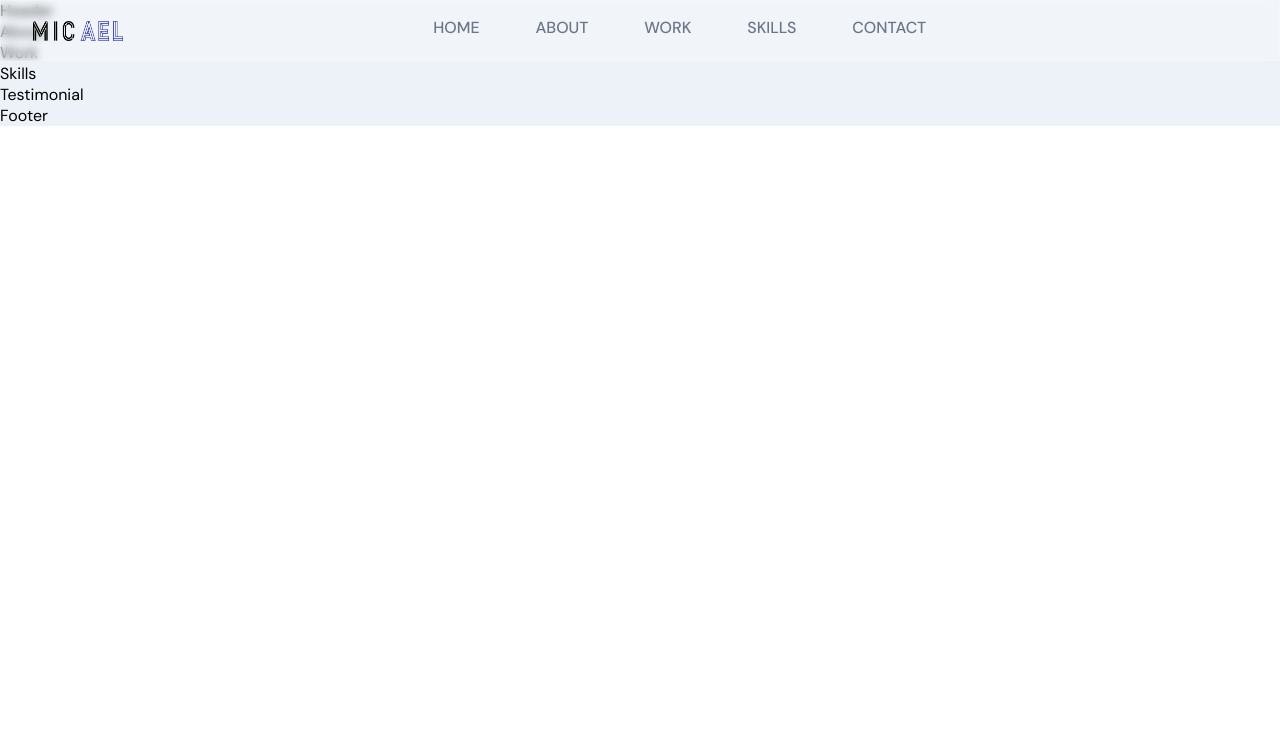
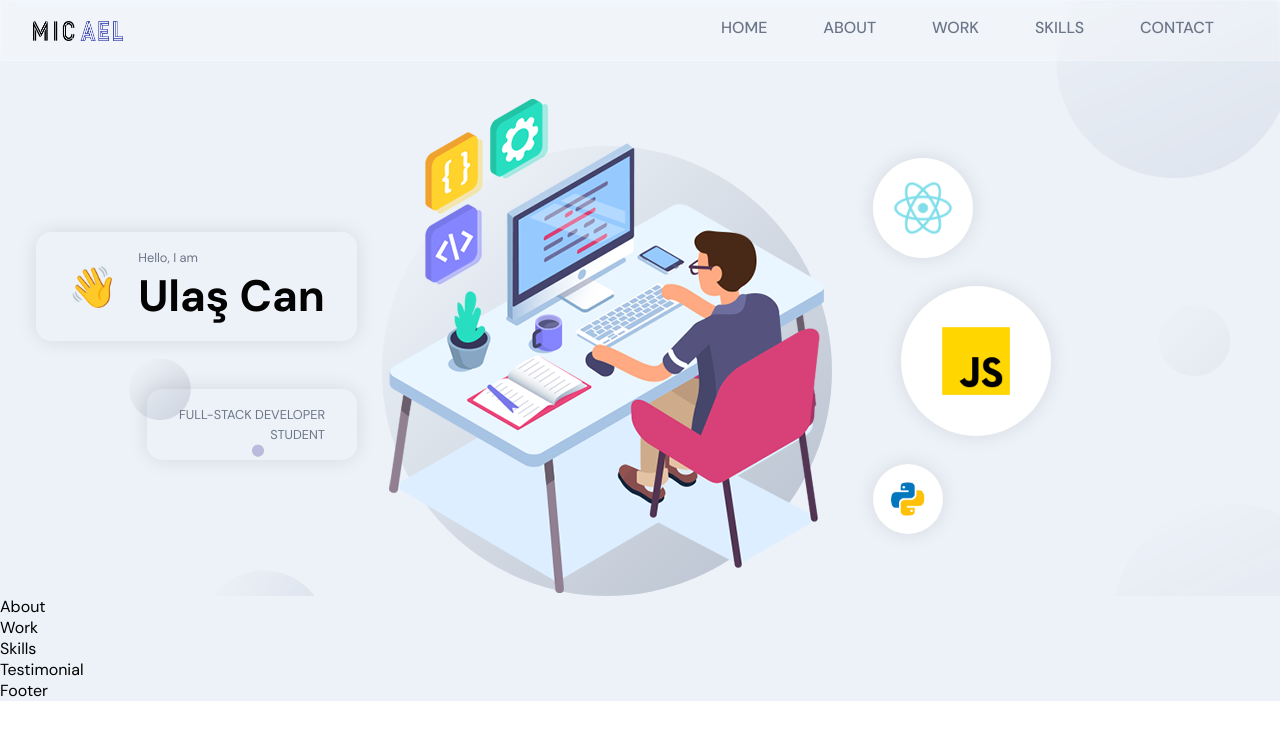
Before and after one commit to ulascan54/my-portfolio, a React (Create React App) app in the folder frontend/: page / in a window 1280 px wide. Shown: the top 740 px of the page. Built offline with nearby package versions, Linux system fonts and the light colour scheme.

Commit message:
complate header

```diff
--- a/frontend/src/componenets/Navbar/Navbar.jsx
+++ b/frontend/src/componenets/Navbar/Navbar.jsx
@@ -13,7 +13,8 @@
     setToggle((prevState) => !prevState);
   };
   return (
-    <na className="app__navbar">
+    <nav className="app__navbar">
+      <div className='app__navbar-container'>
         <div className='app__navbar-logo'>
           <img src={images.logo} alt="logo" />
         </div>
@@ -53,7 +54,8 @@
                 )
               }
           </div>
-    </na>
+      </div>
+    </nav>
   )
 }
 
--- a/frontend/src/componenets/Navbar/Navbar.scss
+++ b/frontend/src/componenets/Navbar/Navbar.scss
@@ -1,15 +1,19 @@
 .app__navbar{
     width: 100%;
-    display: flex;
-    justify-content: space-between;
-    align-items: center;
-    padding: 1rem 2rem;
     background-color: rgba(255,255,255,0.25);
     backdrop-filter: blur(4px);
     -webkit-backdrop-filter: blur(4px);
     border: 1px solid rgba(255,255,255,0.18);
     position: fixed;
     z-index: 2;
+}
+.app__navbar-container{
+    max-width: 1400px;
+    display: flex;
+    justify-content: space-between;
+    align-items: center;
+    padding: 1rem 2rem;
+    margin: 0 auto;
 }
 
 .app__navbar-logo{
@@ -29,7 +33,7 @@
 .app__navbar-links{
     flex: 1;
     display: flex;
-    justify-content: center;
+    justify-content: end;
     align-items: center;
     list-style: none;
 
--- a/frontend/src/constants/images.js
+++ b/frontend/src/constants/images.js
@@ -23,7 +23,7 @@
 import about03 from '../assets/about03.png';
 import about04 from '../assets/about04.png';
 
-import profile from '../assets/profile.png';
+import profile from '../assets/profile.webp';
 import circle from '../assets/circle.svg';
 import logo from '../assets/logo.png';
 
--- a/frontend/src/container/Header/Header.jsx
+++ b/frontend/src/container/Header/Header.jsx
@@ -1,9 +1,68 @@
 import React from 'react'
+import { motion } from "framer-motion";
+import { images } from "../../constants";
 import './Header.scss'
 
 const Header = () => {
+  const scaleVariants={
+    whileInView:{
+      scale:[0,1],
+      opacity:[0,1],
+      transition:{
+        duration:1,
+        ease:'easeInOut'
+      }
+    }
+  }
   return (
-    <div>Header</div>
+    <div  id='home' className='app__header app__flex'>
+      <motion.div
+      whileInView={{x:[-100,0],opacity:[0,1]}}
+      transition={{duration:0.5}}
+      className="app__header-info"
+      >
+        <div className="app__header-badge">
+          <div className='badge-cmp app__flex'>
+            <span>👋</span>
+            <div style={{marginLeft:20}}>
+              <p className='p-text'>Hello, I am</p>
+              <h1 className='head-text'>Ulaş Can</h1>
+            </div>
+            </div>
+            <div className='tag-cmp app__flex'>
+              <p className='p-text'>
+                Full-Stack Developer
+              </p>
+              <p className='p-text'>
+                Student
+              </p>
+          </div>
+        </div>
+      </motion.div>
+      <motion.div
+       whileInView={{opacity:[0,1]}}
+       transition={{duration:0.5, delayChildren:0.5}}
+       className="app__header-img">
+        <img src={images.profile} alt="profile_bg" />
+        <motion.img
+       whileInView={{scale:[0,1]}}
+       transition={{duration:1, ease:'easeInOut'}}
+        src={images.circle}
+        alt="profile_circle"
+        className="overlay_circle" />
+       </motion.div>
+      <motion.div
+      variants={scaleVariants}
+      whileInView={scaleVariants.whileInView}
+      className="app__header-circles"
+      >
+        {[images.react,images.javascript,images.python].map((circle,index)=>(
+          <div className='circle-cmp app__flex' key={`circle-${index}`}>
+            <img src={circle} alt="circle" />
+          </div>
+        ))}
+      </motion.div>
+    </div>
   )
 }
 
--- a/frontend/src/container/Header/Header.scss
+++ b/frontend/src/container/Header/Header.scss
@@ -0,0 +1,172 @@
+#home{
+    position: relative;
+    background: url('../../assets/bgIMG.png');
+    background-size: cover;
+    background-repeat: repeat;
+    background-position: center;
+
+    .app__wrapper{
+        padding: 0;
+        .copyright{
+            display: none;
+        }
+    }
+}
+
+.app__header{
+    flex:1;
+    width: 100%;
+    height: 100%;
+    flex-direction: row;
+
+    padding: 6rem 2rem 0;
+
+    @media screen and (min-width:2000px) {
+        padding-top:8rem;
+    }
+
+    @media screen and (max-width:1200px) {
+        flex-direction: column;
+    }
+
+    @media screen and (max-width:450px) {
+        padding-top:6rem 1rem 2rem;
+    }
+}
+
+.app__header-info{
+    flex:0.65;
+    display: flex;
+    flex-direction: column;
+    justify-content: flex-start;
+    align-items: flex-start;
+    height: 100%;
+
+    @media screen and (max-width:2000px) {
+        width: 100%;
+        margin-right: 0rem;
+    }
+}
+
+.app__header-badge{
+    width: 100%;
+    display: flex;
+    justify-content: flex-end;
+    align-items: flex-end;
+    flex-direction: column;
+
+    .badge-cmp, .tag-cmp{
+        padding: 1rem 2rem;
+        border:var(--white-color) ;
+        border-radius: 15px;
+        flex-direction: row;
+        width: auto;
+        box-shadow:0 0 20px rgba(0,0,0,0.1);
+    }
+    .tag-cmp{
+        flex-direction: column;
+        margin-top: 3rem;
+        p{
+            width: 100%;
+            text-transform: uppercase;
+            text-align: right;
+        }
+    }
+    span{
+        font-size: 2.5rem;
+        @media screen and (min-width:2000px) {
+            font-size: 5rem;
+        }
+    }
+
+    @media screen and (max-width:1200px) {
+        justify-content: flex-start;
+        align-items: flex-start;
+    }
+}
+
+.app__header-circles{
+    flex:0.75;
+    display: flex;
+    flex-direction: column;
+    justify-content: space-evenly;
+    align-items: flex-start;
+    height: 100%;
+    margin-left: 1rem;
+    div{
+        width: 100px;
+        height: 100px;
+        border-radius: 50%;
+        background: var(--white-color);
+        box-shadow:0 0 20px rgba(0,0,0,0.1);
+        img{
+            width: 60%;
+            height: 60%;
+        }
+    }
+    div:nth-child(1){
+        width: 100px;
+        height: 100px;
+    }
+    div:nth-child(2){
+        width: 150px;
+        height: 150px;
+        margin: 1.75rem;
+    }
+    div:nth-child(3){
+        width: 70px;
+        height: 70px;
+    }
+
+    @media screen and (min-width:2000px) {
+        div:nth-child(1){
+            width: 400px;
+            height: 400px;
+        }
+        div:nth-child(2){
+            width: 170px;
+            height: 170px;
+        }
+        div:nth-child(3){
+            width: 200px;
+            height: 200px;
+        }
+    }
+    @media screen and (max-width:1200px) {
+        width: 100%;
+        flex-direction: row;
+        flex-wrap: wrap;
+        margin-left: 0;
+        div{
+            margin:1rem;
+        }
+    }
+}
+
+.app__header-img{
+    flex:1;
+    max-width: 500px;
+    height: 100%;
+    display:flex;
+    justify-content: flex-end;
+    align-items: flex-end;
+    position: relative;
+    img{
+        width: 100%;
+        object-fit: contain;
+        z-index: 1;
+    }
+
+    .overlay_circle{
+        position: absolute;
+        left: 0;
+        right: 0;
+        bottom: 0;
+        z-index: 0;
+        width: 100%;
+        height: 90%;
+    }
+    @media screen and (max-width:1200px) {
+        margin: 2rem 0;
+    }
+}
```
Also changed, not shown: frontend/src/assets/profile.png (deleted), frontend/src/assets/profile.webp (added). Lines whose indentation alone changed are shown as unchanged.
